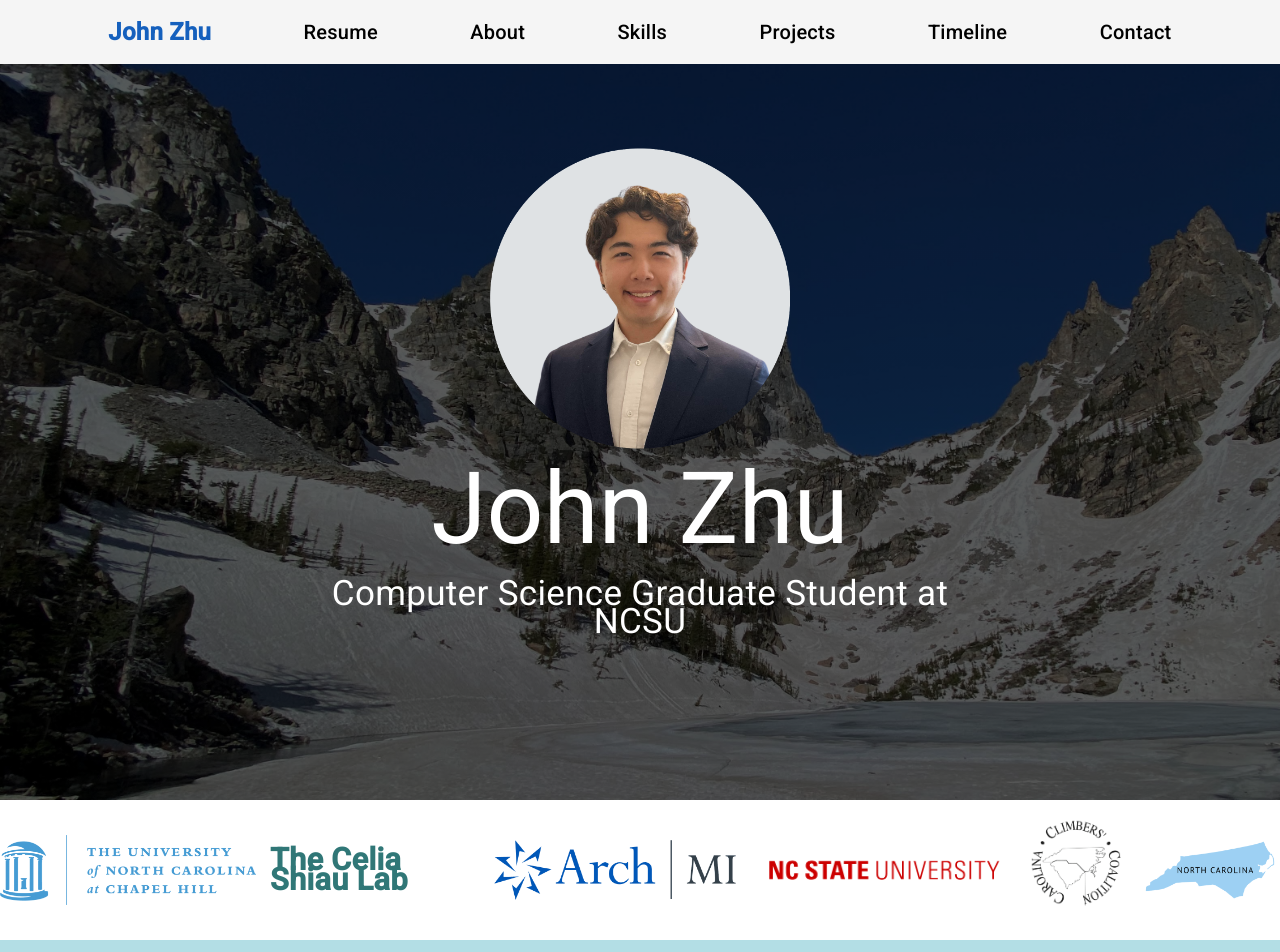
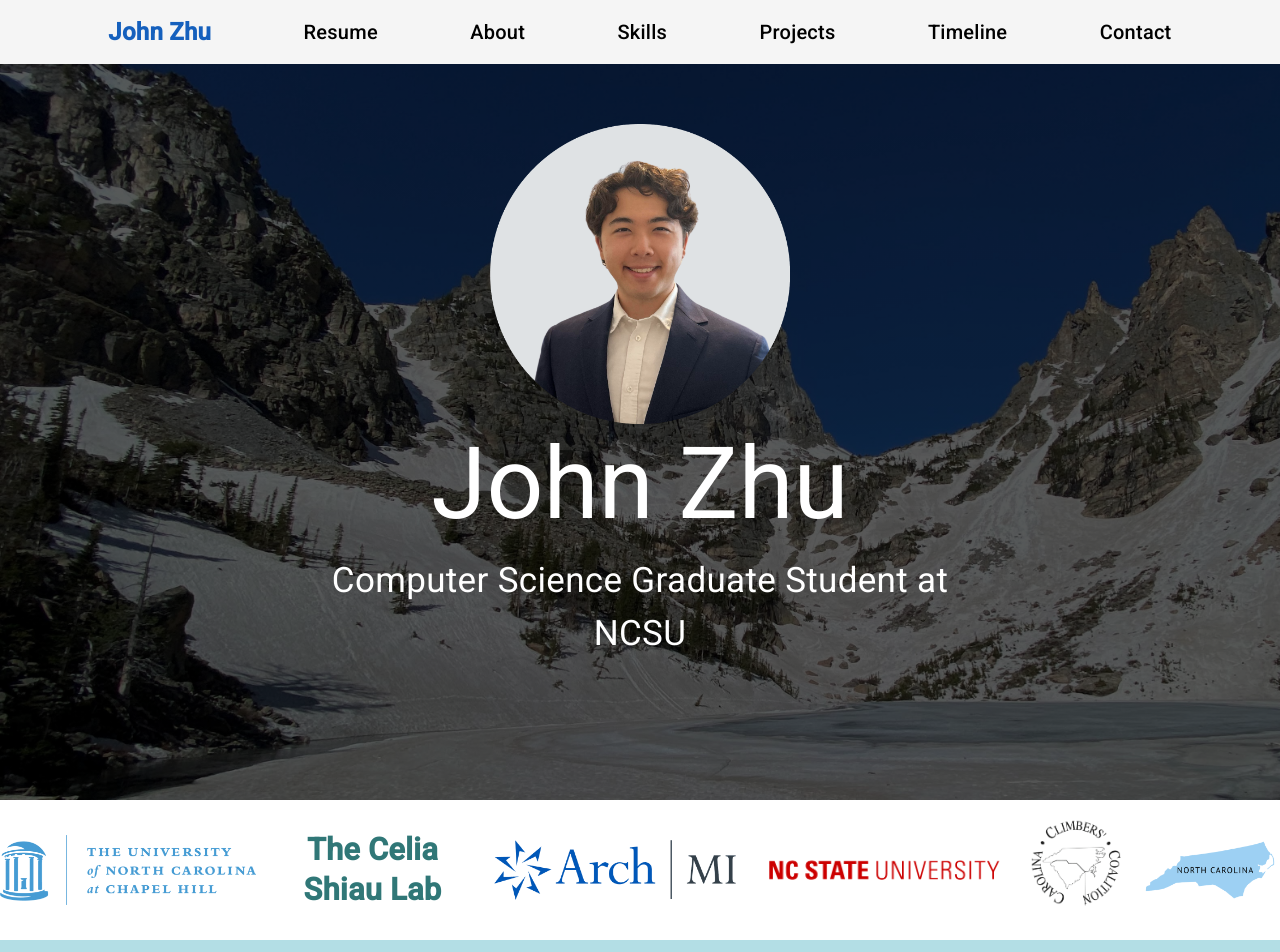
Before and after one commit to johnshizhu/Portfolio, an Angular app: page / in a window 1280 px wide. Shown: the top 952 px of the page. Built offline with nearby package versions, Linux system fonts and the light colour scheme.

Commit message:
updated minor details

```diff
--- a/angular.json
+++ b/angular.json
@@ -35,13 +35,13 @@
               "budgets": [
                 {
                   "type": "initial",
-                  "maximumWarning": "500kb",
-                  "maximumError": "1mb"
+                  "maximumWarning": "2mb",
+                  "maximumError": "5mb"
                 },
                 {
                   "type": "anyComponentStyle",
                   "maximumWarning": "2kb",
-                  "maximumError": "4kb"
+                  "maximumError": "10kb"
                 }
               ],
               "outputHashing": "all"
--- a/src/app/contact/contact.component.html
+++ b/src/app/contact/contact.component.html
@@ -5,13 +5,5 @@
             <h3>Email: johnshizhu@gmail.com</h3>
             <h3>Phone: (919)454-4697</h3>
         </div>
-        <div class="contactGridTile" id="leftForms">
-            <input class="leftInput" type="text" placeholder="Name*">
-            <input class="leftInput" type="text" placeholder="Email*" id="leftMiddle">
-            <input class="leftInput" type="text" placeholder="Phone">
-        </div>
-        <div class="contactGridTile" id="rightForms">
-            <input class="rightInput" type="text" placeholder="Message">
-        </div>
     </div>
 </div>
--- a/src/app/contact/contact.component.ts
+++ b/src/app/contact/contact.component.ts
@@ -1,4 +1,8 @@
 import { Component } from '@angular/core';
+import { HttpClient } from '@angular/common/http'
+import { FormGroup } from '@angular/forms';
+import { FormControl } from '@angular/forms';
+
 
 @Component({
   selector: 'app-contact',
@@ -7,4 +11,5 @@ import { Component } from '@angular/core';
 })
 export class ContactComponent {
 
+
 }
--- a/src/app/home/home.component.css
+++ b/src/app/home/home.component.css
@@ -29,4 +29,5 @@
 }
 .homeBody h3 {
     font-size: 35px;
+    line-height: 1.5;
 }
--- a/src/app/symbol-bar/symbol-bar.component.css
+++ b/src/app/symbol-bar/symbol-bar.component.css
@@ -1,8 +1,3 @@
-.symbol-bar {
-    display: flex;
-    justify-content: center;
-    align-items: center;
-}
 .symbol-container {
     display: flex;
     justify-content: center;
@@ -18,6 +13,8 @@
     font-size: 2.2em;
     color: #307777;
     font-weight: bold;
+    line-height: 1.3;
+    text-align: center;
     margin: 0;
 }
 #climber-icon {
```
Also changed, not shown: src/app/app.module.ts (+6 -2 lines).
